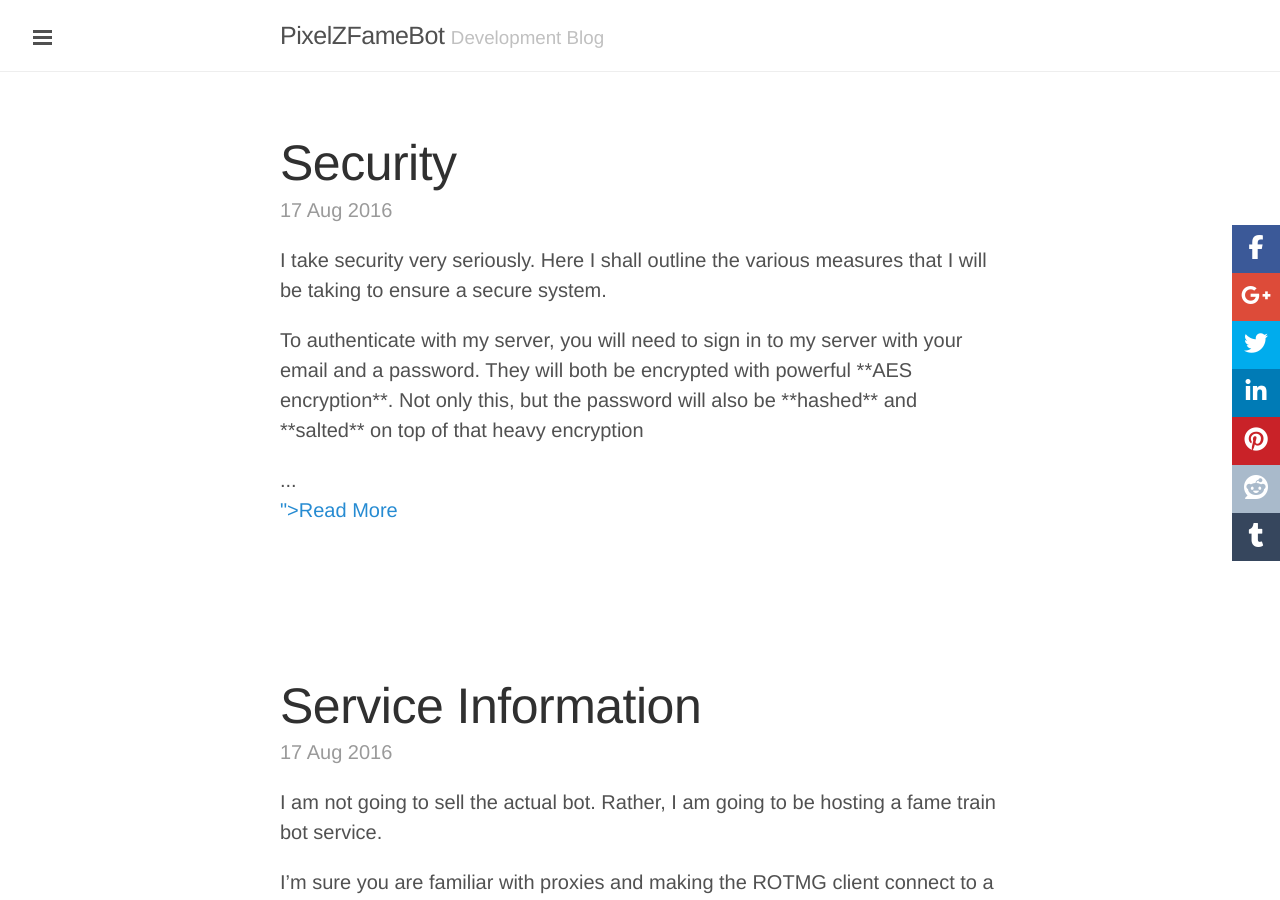
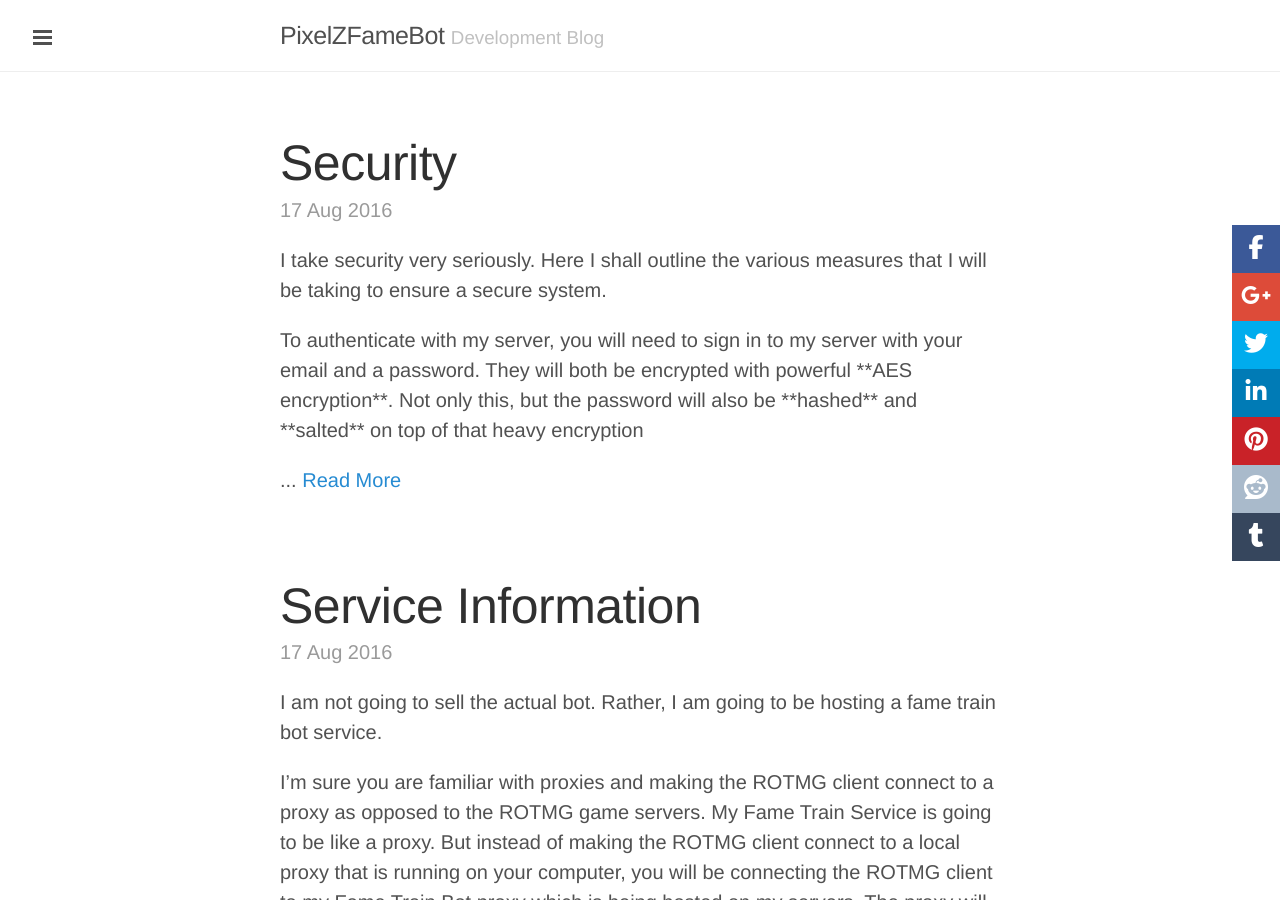
Before and after one commit to PixelZerg/PixelZFameBot, a Jekyll site: the page built from index.html, in a window 1280 px wide and 900 px high. Built offline with Jekyll 4.4.1, drawn with Linux system fonts in a browser that asks for light colours; nearby versions of some CDN libraries; the list of posts is cut into pages by our own code; comment, search, counter and statistics services are not loaded; part of the change alters nothing that is shown.

Commit message:
Fixed a liquid Syntax Error

```diff
--- a/index.html
+++ b/index.html
@@ -13,7 +13,7 @@ layout: default
 
     <span class="post-date">{{ post.date | date_to_string }}</span>
 
-      {% if post.description %}{{ post.description }}... <a href="{{ site.url }}{% post.url %}">Read More</a>{% else %}{{ post.content }}{% endif %}
+      {% if post.description %}{{ post.description }}... <a href="{{ site.url }}{{ post.url }}">Read More</a>{% else %}{{ post.content }}{% endif %}
   </div>
   {% endfor %}
 </div>
```
